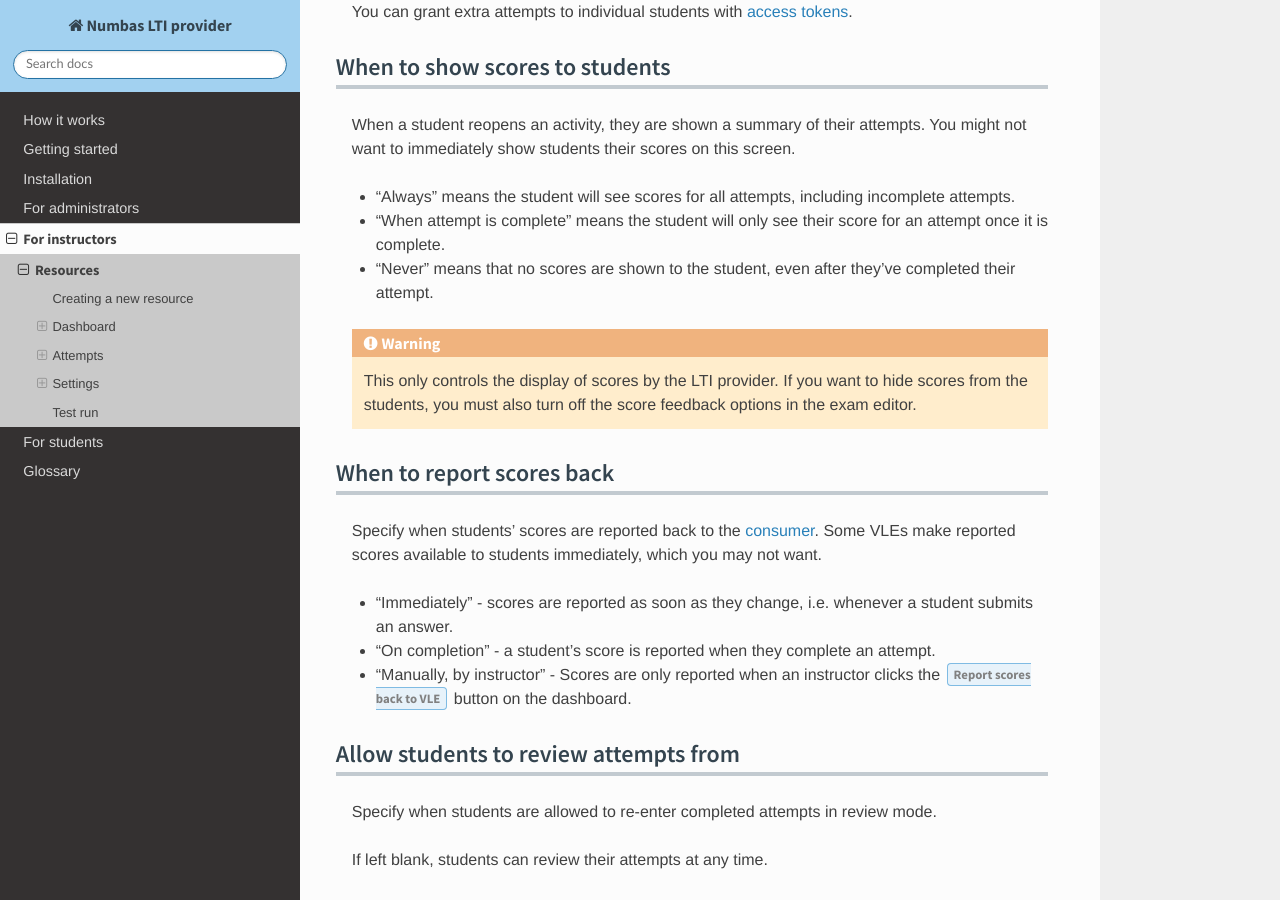
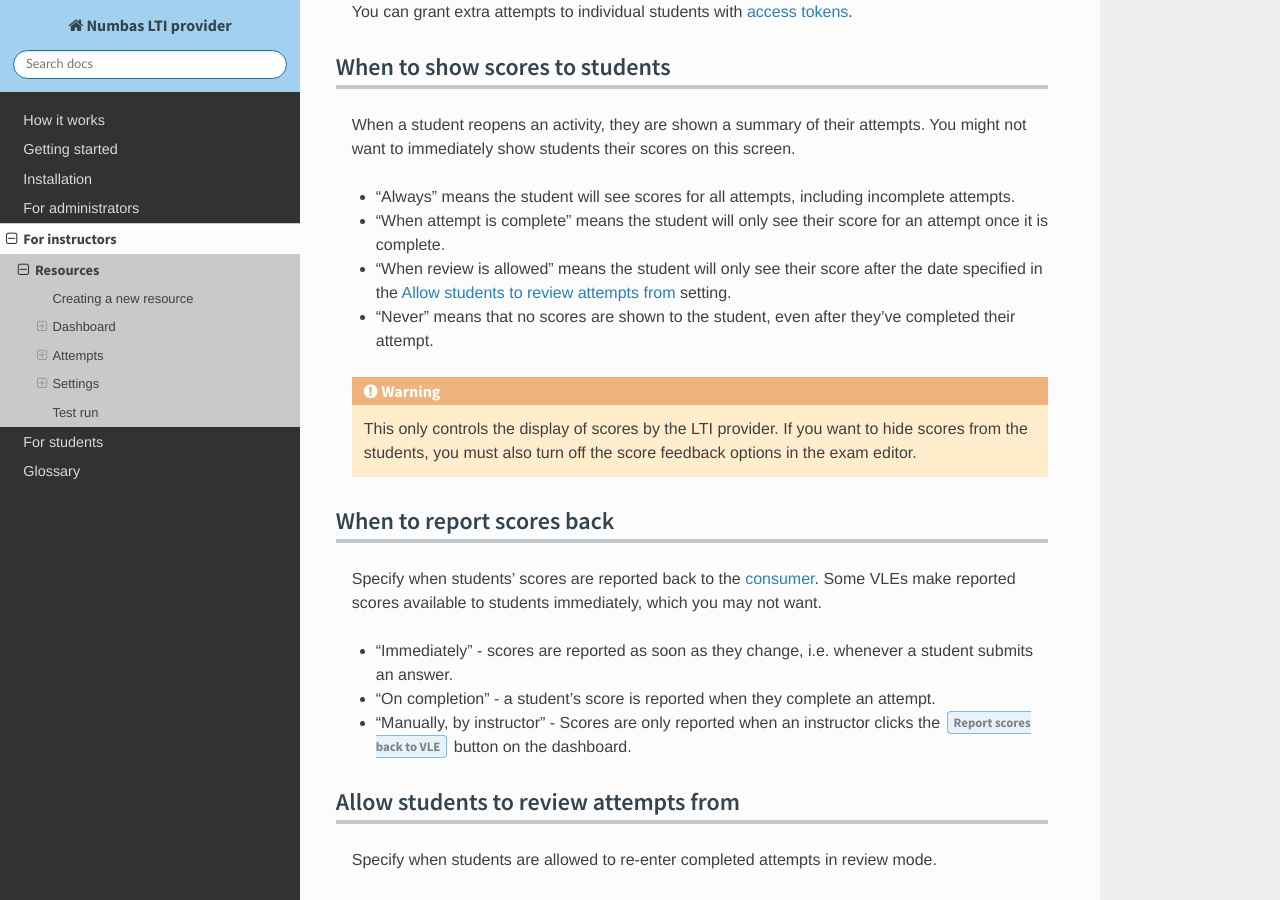
Before and after one commit to numbas/numbas-lti-provider, a Sphinx documentation site: the page built from doc/source/instructor/resources.rst, in a window 1280 px wide and 900 px high, scrolled down 9336 px. Built offline with Sphinx 7.4.7 and the Read the Docs theme 2.0.0, drawn with Linux system fonts in a browser that asks for light colours; some web fonts are replaced.

Commit message:
add "When review is allowed" option to "When to show scores to students"
With this option, students can see their scores once review mode is
allowed (and email receipts won't include the score if review mode isn't
allowed yet)

```diff
--- a/doc/requirements-docs.txt
+++ b/doc/requirements-docs.txt
@@ -1,2 +1,2 @@
-Sphinx==2.2.1
+Sphinx==3.0.3
 sphinx-rtd-theme==0.4.3
--- a/doc/source/admin/editorlink.rst
+++ b/doc/source/admin/editorlink.rst
@@ -3,7 +3,7 @@
 Editor links
 ============
 
-:term:`Editor links <editor link>` form a connection between the Numbas LTI tool provider and an instance of the Numbas editor, allowing instructors to select exams from a list inside the LTI tool, rather than downloading an exam package to their own computer and then uploading it to the LTI tool.
+:term:`Editor links <Editor link>` form a connection between the Numbas LTI tool provider and an instance of the Numbas editor, allowing instructors to select exams from a list inside the LTI tool, rather than downloading an exam package to their own computer and then uploading it to the LTI tool.
 
 The `public Numbas editor hosted by mathcentre <https://numbas.mathcentre.ac.uk>`_ provides a wealth of ready-made exams on a variety of subjects.
 
--- a/doc/source/instructor/resources.rst
+++ b/doc/source/instructor/resources.rst
@@ -18,7 +18,7 @@ Creating a new resource
 
     The first thing you see on creating a new Numbas resource.
 
-Either upload an exam package that you have downloaded from the Numbas editor or, if any :term:`editor links <editor link>` have been created, select an exam from the list.
+Either upload an exam package that you have downloaded from the Numbas editor or, if any :term:`editor links <Editor link>` have been created, select an exam from the list.
 
 When you :numbas:ref:`download an exam package <exam-admin-controls>` from the Numbas editor, you must use the :guilabel:`SCORM package` option.
 
@@ -265,7 +265,7 @@ It's normally good to leave this on, so that students who forget to click the :g
 Maximum attempts per user
 ^^^^^^^^^^^^^^^^^^^^^^^^^
 
-How many :term:`attempts <attempt>` at the resource can each user take?
+How many :term:`attempts <Attempt>` at the resource can each user take?
 
 If set to 0, then there is no limit.
 
@@ -281,23 +281,26 @@ You might not want to immediately show students their scores on this screen.
 
 * "Always" means the student will see scores for all attempts, including incomplete attempts.
 * "When attempt is complete" means the student will only see their score for an attempt once it is complete.
+* "When review is allowed" means the student will only see their score after the date specified in the :ref:`allow-students-to-review-attempts-from` setting.
 * "Never" means that no scores are shown to the student, even after they've completed their attempt.
 
 .. warning::
     This only controls the display of scores by the LTI provider.
-    If you want to hide scores from the students, you must also turn off the :numbas:term:`score feedback options in the exam editor <Show current score?>`.
+    If you want to hide scores from the students, you must also turn off the score feedback options in the exam editor.
 
 .. _when-to-report-scores-back:
 
 When to report scores back
 ^^^^^^^^^^^^^^^^^^^^^^^^^^
 
-Specify when students' scores are reported back to the :term:`consumer <tool consumer>`.
+Specify when students' scores are reported back to the :term:`consumer <Tool consumer>`.
 Some VLEs make reported scores available to students immediately, which you may not want.
 
 * "Immediately" - scores are reported as soon as they change, i.e. whenever a student submits an answer.
 * "On completion" - a student's score is reported when they complete an attempt.
 * "Manually, by instructor" - Scores are only reported when an instructor clicks the :guilabel:`Report scores back to VLE` button on the dashboard.
+
+.. _allow-students-to-review-attempts-from:
 
 Allow students to review attempts from
 ^^^^^^^^^^^^^^^^^^^^^^^^^^^^^^^^^^^^^^
```
Also changed, not shown: doc/source/glossary.rst (+4 -4 lines), 3 other files.
